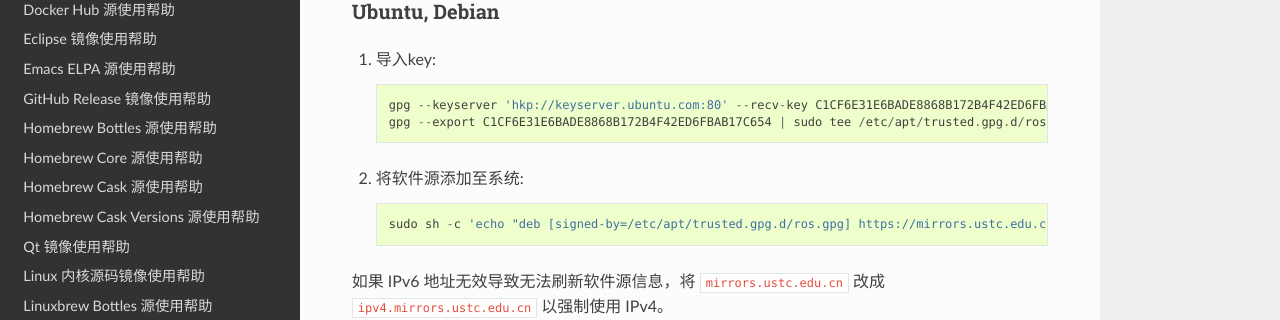
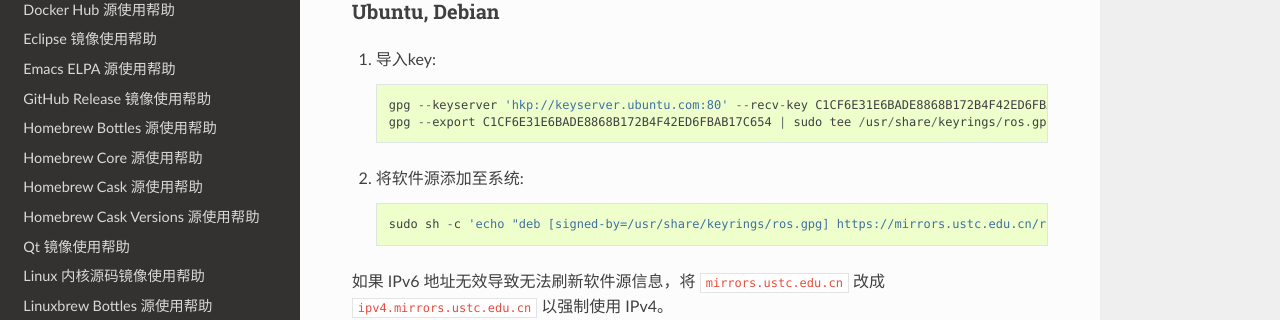
Before and after one commit to ustclug/mirrorhelp, a Sphinx documentation site: the page built from source/ros.rst, in a window 1280 px wide and 1154 px high. Shown: the part 443-763 px from the top of the window. Built offline with Sphinx 7.4.7 and the Read the Docs theme 2.0.0, drawn with Linux system fonts in a browser that asks for light colours; pages that are not in the unit, such as notebooks, are missing from menus.

Commit message:
ros: /etc/apt/trusted.gpg.d is auto-included, switch to /usr/share/keyrings

```diff
--- a/source/ros.rst
+++ b/source/ros.rst
@@ -21,11 +21,11 @@ Ubuntu, Debian
 1. 导入key::
 
     gpg --keyserver 'hkp://keyserver.ubuntu.com:80' --recv-key C1CF6E31E6BADE8868B172B4F42ED6FBAB17C654
-    gpg --export C1CF6E31E6BADE8868B172B4F42ED6FBAB17C654 | sudo tee /etc/apt/trusted.gpg.d/ros.gpg > /dev/null
+    gpg --export C1CF6E31E6BADE8868B172B4F42ED6FBAB17C654 | sudo tee /usr/share/keyrings/ros.gpg > /dev/null
 
 2. 将软件源添加至系统::
 
-    sudo sh -c 'echo "deb [signed-by=/etc/apt/trusted.gpg.d/ros.gpg] https://mirrors.ustc.edu.cn/ros/ubuntu $(lsb_release -sc) main" > /etc/apt/sources.list.d/ros-latest.list'
+    sudo sh -c 'echo "deb [signed-by=/usr/share/keyrings/ros.gpg] https://mirrors.ustc.edu.cn/ros/ubuntu $(lsb_release -sc) main" > /etc/apt/sources.list.d/ros-latest.list'
 
 如果 IPv6 地址无效导致无法刷新软件源信息，将 ``mirrors.ustc.edu.cn`` 改成 ``ipv4.mirrors.ustc.edu.cn`` 以强制使用 IPv4。
 
```
